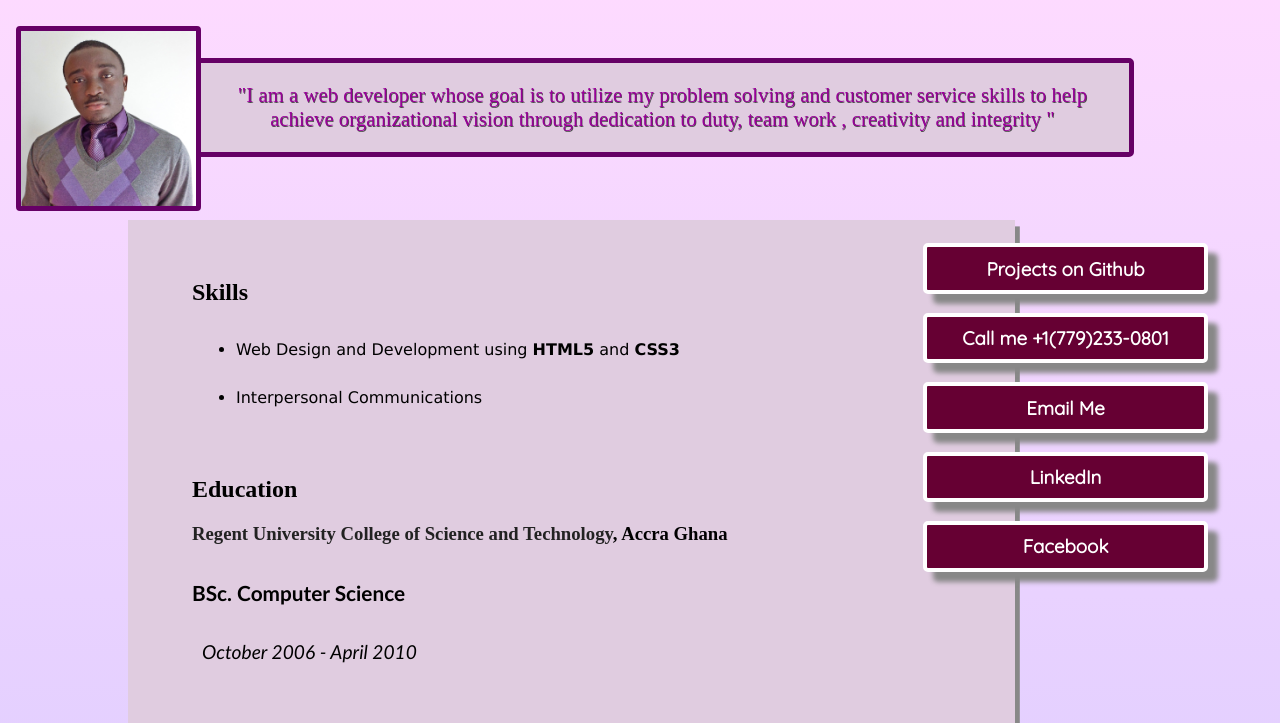
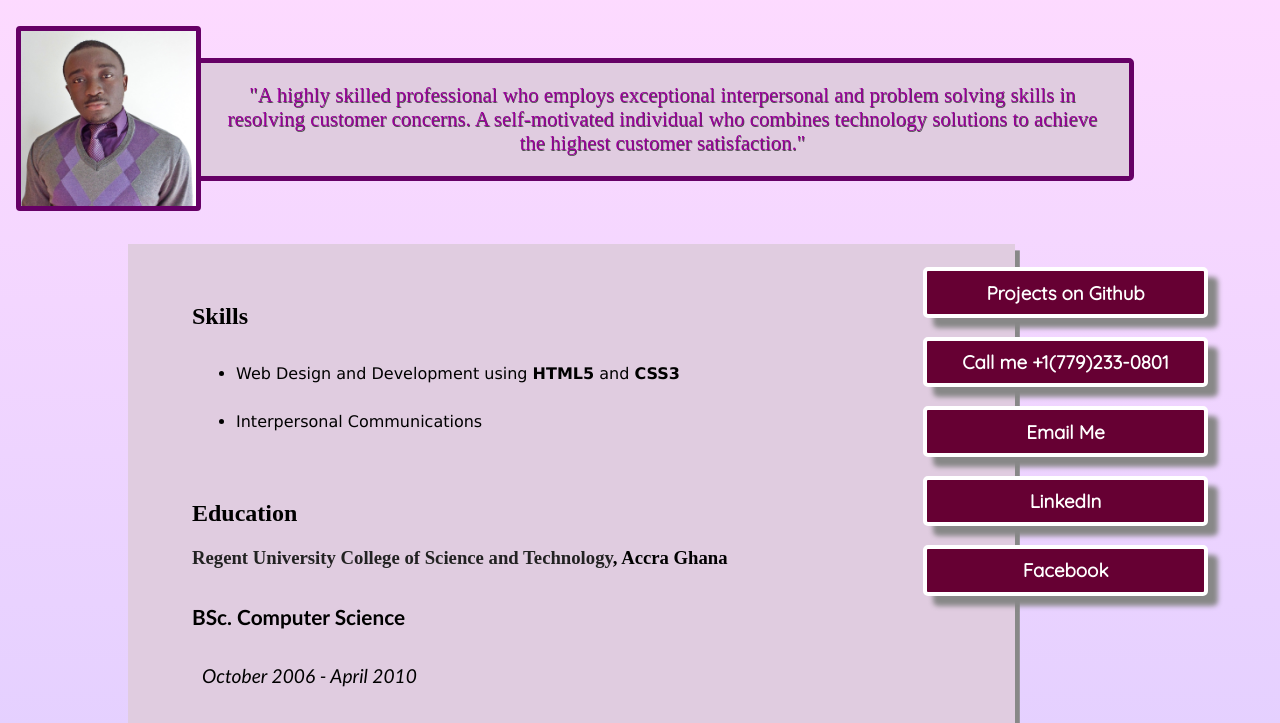
Before and after one commit to johnallswell/resume, a plain HTML site: page index.html in a window 1280 px wide. Shown: the part 62-785 px from the top of the page. Drawn offline with Linux system fonts and the light colour scheme; a web font is replaced by a local one.

Commit message:
Updated introduction message

```diff
--- a/index.html
+++ b/index.html
@@ -52,7 +52,7 @@
 		<div id="page">
 
 			<div class="intro">
-		        <span>"I am a web developer whose goal is to utilize my problem solving and customer service skills to help achieve organizational vision through dedication to duty, team work , creativity and integrity "</span>
+		        <span>"A highly skilled professional who employs exceptional interpersonal and problem solving skills in resolving customer concerns. A self-motivated individual who combines technology solutions to achieve the highest customer satisfaction."</span>
 		    </div><!-- /intro -->
 
 
```
